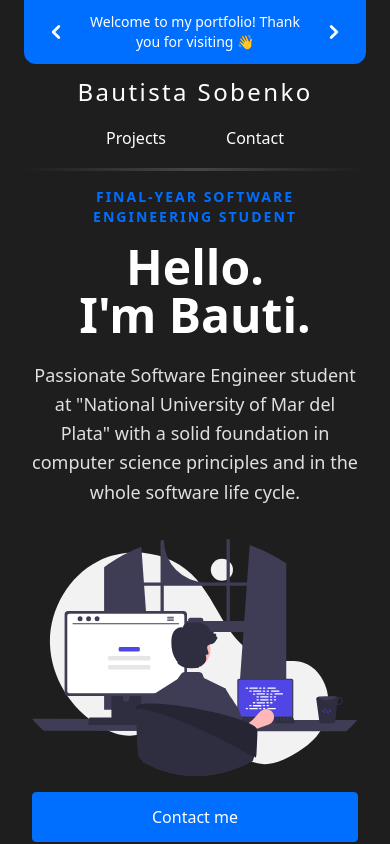
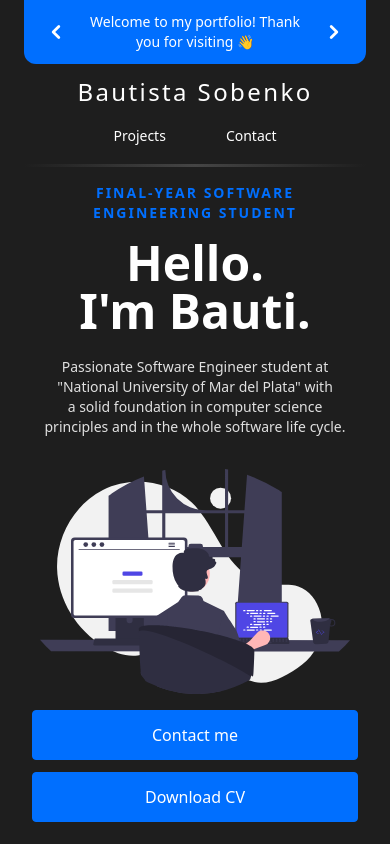
Before and after one commit to BautiSobenko/portfolio, a Next.js app: page / in a window 390 px wide. Shown: the top 844 px of the page. Built offline with nearby package versions, Linux system fonts and the light colour scheme.

Commit message:
Style fixes on cards, header and hero

```diff
--- a/src/components/ui/Header.tsx
+++ b/src/components/ui/Header.tsx
@@ -12,7 +12,7 @@
             Bautista Sobenko
           </Link>
         </div>
-        <div className="flex gap-12 text-md md:text-lg text-text-100 mb-3 md:mb-0">
+        <div className="flex gap-12 text-sm lg:text-base xl:text-lg text-text-100 mb-3 md:mb-0">
           {links.map( (link) => (
             <li className="list-none  rounded-lg p-1.5 " key={link.href}>
               <Link className="hover:text-primary-200" href={link.href}>
--- a/src/components/ui/Hero.tsx
+++ b/src/components/ui/Hero.tsx
@@ -15,10 +15,10 @@
   return (
     <section className="flex lg:flex-row flex-col mx-auto mb-8 text-pretty gap-6 xl:gap-16">
       <div className="flex-col items-center lg:text-start text-center">
-        <div className="text-sm md:text-md text-accent-100 uppercase font-semibold tracking-[2px] lg:mt-8 my-4">Final-year Software Engineering Student</div>
+        <div className="text-sm text-accent-100 uppercase font-semibold tracking-[2px] lg:mt-8 my-4">Final-year Software Engineering Student</div>
         <h1 className="flex flex-col text-5xl md:text-6xl font-bold">Hello. {<span className="">I'm Bauti.</span>}</h1>
         <div className="pb-6 mt-3.5 max-w-xl text-lg lg:text-lg text-text-200 leading-relaxed">
-          <p className="py-2 lg:text-start text-center">
+          <p className="py-2 text-sm md:text-base lg:text-start text-balance text-center">
             Passionate Software Engineer student at "National University of Mar del Plata" with a solid foundation
             in computer science principles and in the whole software life cycle.
           </p>
@@ -27,7 +27,7 @@
           isTabletOrMobile && (
             <Image
             priority
-            className="pb-4"
+            className="pb-4 w-full px-2 md:px-10"
             src="/hero.svg"
             alt="Illustration of a software engineer coding with his laptop"
             width={500}
--- a/src/components/ui/projects/CourseCard.tsx
+++ b/src/components/ui/projects/CourseCard.tsx
@@ -12,7 +12,7 @@
           Projects through my career
         </p>
       </div>
-      <div className="grid *:h-[40rem] grid-cols-5 grid-rows-12 gap-3 text-center justify-center ">
+      <div className="grid *:h-[40rem] grid-cols-5 grid-rows-12 gap-6 justify-center ">
 
         <ProjectCardDesktop
           styles="row-start-1 row-span-4 col-start-1 col-span-3 "
--- a/src/components/ui/projects/ProjectCardDesktop.tsx
+++ b/src/components/ui/projects/ProjectCardDesktop.tsx
@@ -16,9 +16,9 @@
         className=" h-[75%] xl:h-[90%] w-full pb-1"
       />
 
-      <div className="border-t border-bg-300 group-hover:border-accent-100/40 mt-1 h-full w-full px-3 pb-6 pt-2 text-pretty flex flex-col justify-evenly gap-2">
-        <h1 className="text-2xl font-bold text-balance">{title}</h1>
-        <p className="text-sm text-center text-balance px-6 text-text-200 leading-6">{description}</p>
+      <div className="border-t border-bg-300 group-hover:border-accent-100/40 mt-1 h-full w-full px-3 pb-6 pt-2 text-pretty text-center flex flex-col justify-evenly gap-2">
+        <h1 className="text-2xl xl:text-3xl font-bold text-balance">{title}</h1>
+        <p className="text-sm xl:text-base text-balance px-6 text-text-200 leading-6">{description}</p>
       </div>
     </a>
   )
--- a/src/components/ui/projects/ProjectCardMobile.tsx
+++ b/src/components/ui/projects/ProjectCardMobile.tsx
@@ -20,8 +20,8 @@
       />
 
       <div className="border-t border-accent-100/40 h-full md:h-[60%] md:pt-6 w-full px-3 text-pretty flex flex-col justify-center gap-2">
-        <h1 className="text-md md:text-xl font-bold text-balance text-center">{title}</h1>
-        <p className="text-xs md:text-md text-balance text-center px-6 text-text-200 md:leading-6">{description}</p>
+        <h1 className="text-md md:text-2xl font-bold text-balance text-center">{title}</h1>
+        <p className="text-xs md:text-sm md:text-md text-balance text-center px-6 text-text-200 md:leading-6">{description}</p>
       </div>
     </a>
   )
```
